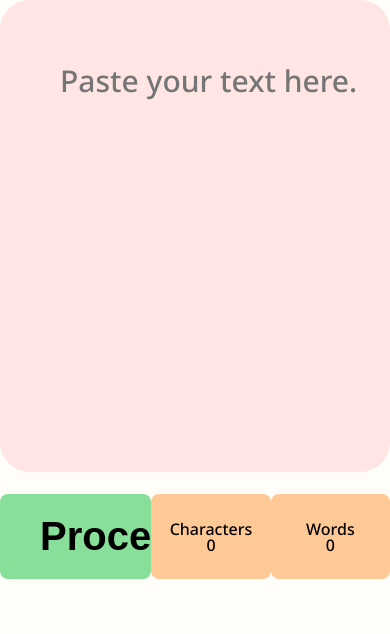
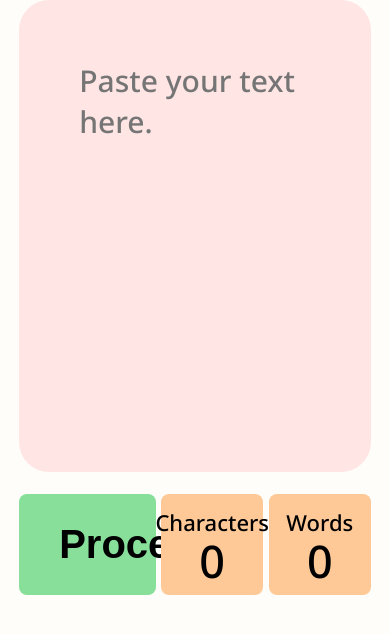
Before and after one commit to webstormcam/Texterly_AI_Scrimba_Project_20, a plain HTML site: page index.html in a window 390 px wide. Shown: the part 140-774 px from the top of the page. Drawn offline with Linux system fonts and the light colour scheme.

Commit message:
Made all the basic css styling
Gotta just make a quick adjusment to mobile

```diff
--- a/css/style.css
+++ b/css/style.css
@@ -19,6 +19,7 @@ main{
     align-items: center;
     width: 100%;
     max-width: 1135px;
+    padding-bottom: 2em;
 }
 
 h1{
@@ -48,7 +49,7 @@ textarea{
     flex-direction: column;
     align-items: center;
     justify-content: center;
-    width: 31%;
+    width: 29%;
     border-radius: 0.5em;
 }
 
@@ -61,10 +62,26 @@ textarea{
 
 .process-button{
     background-color: #87DF9A;
-    padding: 0.5em 1em;
+    padding: 0.7em 1em;
     width: 38.8%;
     font-weight: 700;
     font-size: 2.5rem;
     border-radius: 0.2em;
     border: none;
 }
+
+.large-num{
+    font-size: 2.813rem;
+}
+
+.card-title{
+    font-size: 1.375rem;
+    margin-bottom: 0.2em;
+    margin-top: 0.2em;
+}
+
+@media screen and (max-width:1135px) {
+    main{
+        padding: 0em 1.2em;
+    }
+}
--- a/index.html
+++ b/index.html
@@ -20,13 +20,13 @@
 
                 <button class="process-button" id="processButton">Process</button>
                 <div id="characters" class="stat-block">
-                    <h2>Characters</h2>
-                    <p>0</p>
+                    <h2 class="card-title">Characters</h2>
+                    <p class="large-num">0</p>
 
                 </div>
                 <div id="words" class="stat-block">
-                    <h2>Words</h2>
-                    <p>0</p>
+                    <h2 class="card-title">Words</h2>
+                    <p class="large-num">0</p>
                 </div>
 
             </div>
```
